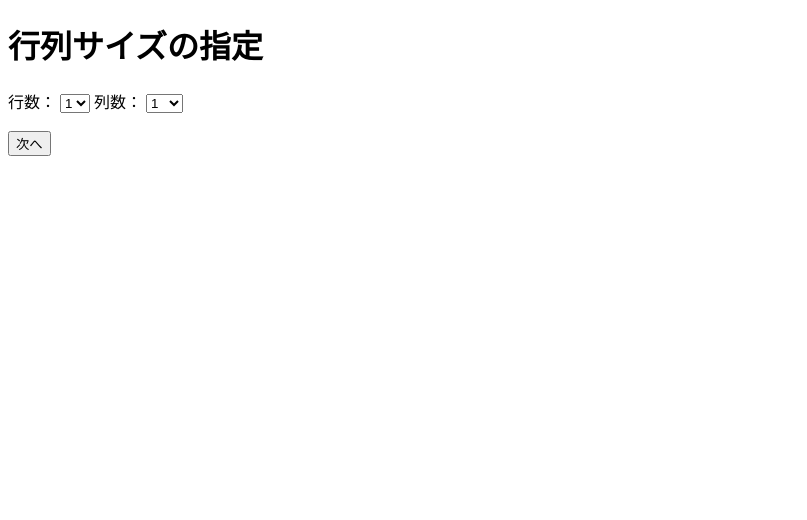
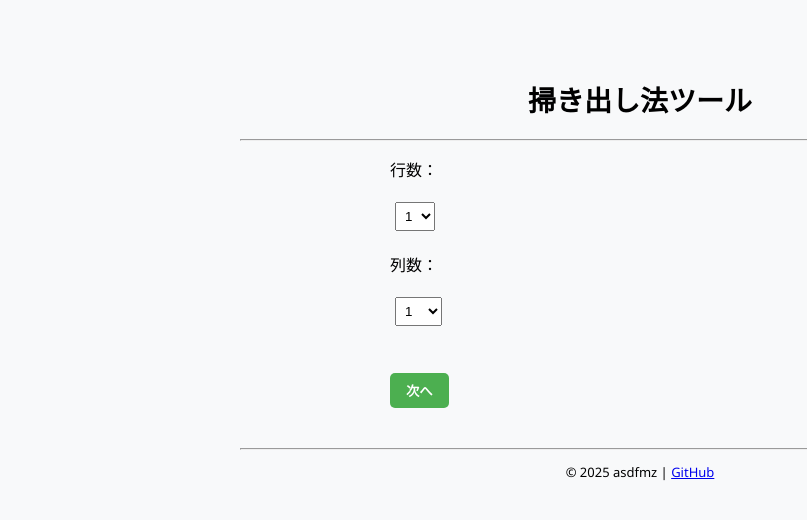
Before and after one commit to asdfmz/sweep_tool, a Flask app: page / in a window 1280 px wide. Shown: the top 520 px of the page, without its empty margins (0-807 px from the left). Run offline with Flask 3, Linux system fonts and the light colour scheme.

Commit message:
Add base.html and style.css

```diff
--- /dev/null
+++ b/static/style.css
@@ -0,0 +1,36 @@
+/* static/style.css */
+
+body {
+  font-family: 'Segoe UI', sans-serif;
+  margin: 40px;
+  background-color: #f8f9fa;
+}
+
+h1 {
+  font-size: 28px;
+  margin-bottom: 20px;
+}
+
+form {
+  max-width: 500px;
+  margin: auto;
+}
+
+select {
+  margin: 5px;
+  padding: 5px;
+}
+
+button {
+  margin-top: 20px;
+  padding: 8px 16px;
+  font-weight: bold;
+  background-color: #4CAF50;
+  color: white;
+  border: none;
+  border-radius: 5px;
+}
+
+button:hover {
+  background-color: #45a049;
+}
--- /dev/null
+++ b/templates/base.html
@@ -0,0 +1,29 @@
+<!DOCTYPE html>
+<html lang="ja">
+<head>
+  <meta charset="UTF-8">
+  <title>{% block title %}掃き出し法ツール{% endblock %}</title>
+  <link rel="stylesheet" href="{{ url_for('static', filename='style.css') }}">
+  <meta name="viewport" content="width=device-width, initial-scale=1">
+</head>
+<body>
+  <div class="container" style="max-width: 800px; margin: auto; padding: 20px;">
+    <header>
+      <h1 style="text-align: center;">掃き出し法ツール</h1>
+      <hr>
+    </header>
+
+    {% block content %}
+    <!-- 各ページ固有の中身がここに入る -->
+    {% endblock %}
+
+    <footer style="text-align: center; font-size: small; margin-top: 40px;">
+    <hr>
+    <p>
+        &copy; 2025 asdfmz
+        | <a href="https://github.com/asdfmz/sweep_tool" target="_blank">GitHub</a>
+    </p>
+    </footer>
+  </div>
+</body>
+</html>
--- a/templates/select_size.html
+++ b/templates/select_size.html
@@ -1,21 +1,18 @@
-<!DOCTYPE html>
-<html>
-<head>
-  <meta charset="UTF-8">
-  <title>行列サイズを選択</title>
-</head>
-<body>
-  <h1>行列サイズの指定</h1>
+{% extends "base.html" %}
+
+{% block title %}行列サイズの選択{% endblock %}
+
+{% block content %}
 <form method="POST">
-    <label for="rows">行数：</label>
-    <select name="rows" id="rows">
+  <p>行数：</p>
+  <select name="rows">
     {% for i in range(min_rows, max_rows + 1) %}
       <option value="{{ i }}">{{ i }}</option>
     {% endfor %}
   </select>
 
-    <label for="cols">列数：</label>
-    <select name="cols" id="cols">
+  <p>列数：</p>
+  <select name="cols">
     {% for i in range(min_cols, max_cols + 1) %}
       <option value="{{ i }}">{{ i }}</option>
     {% endfor %}
@@ -24,5 +21,4 @@
   <br><br>
   <button type="submit">次へ</button>
 </form>
-</body>
-</html>
+{% endblock %}
```
Also changed, not shown: templates/input_matrix.html (+12 -16 lines), templates/result.html (+10 -13 lines). Lines whose indentation alone changed are shown as unchanged.
